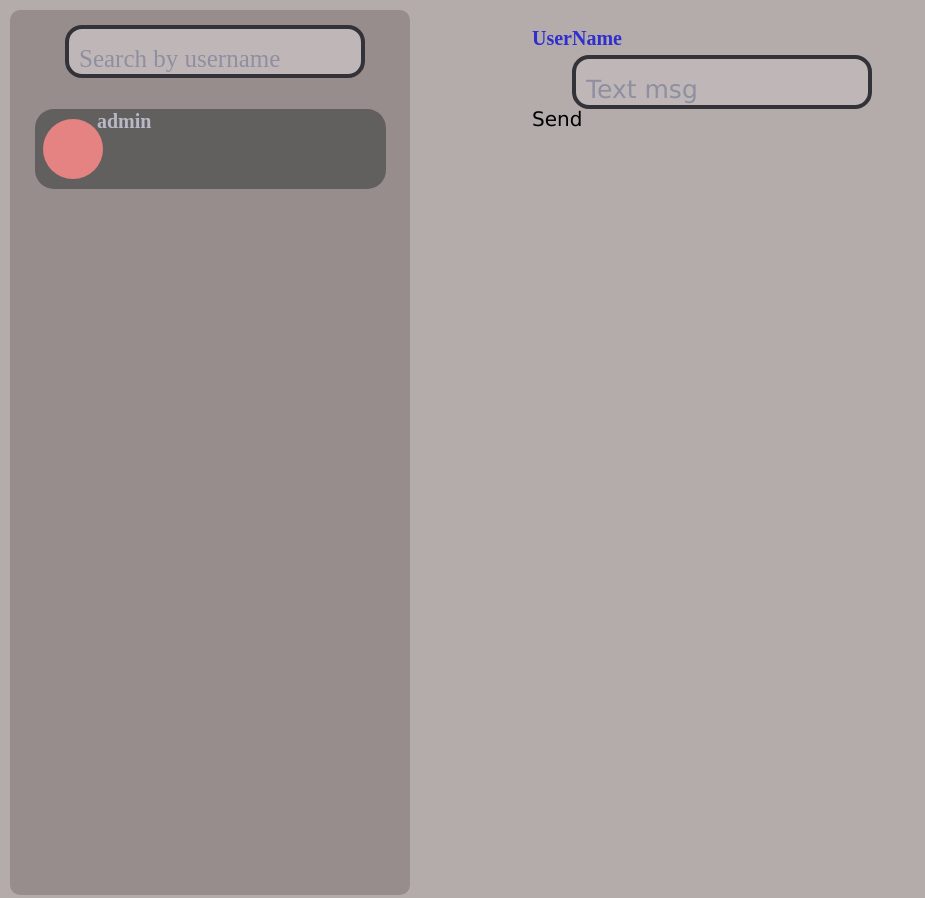
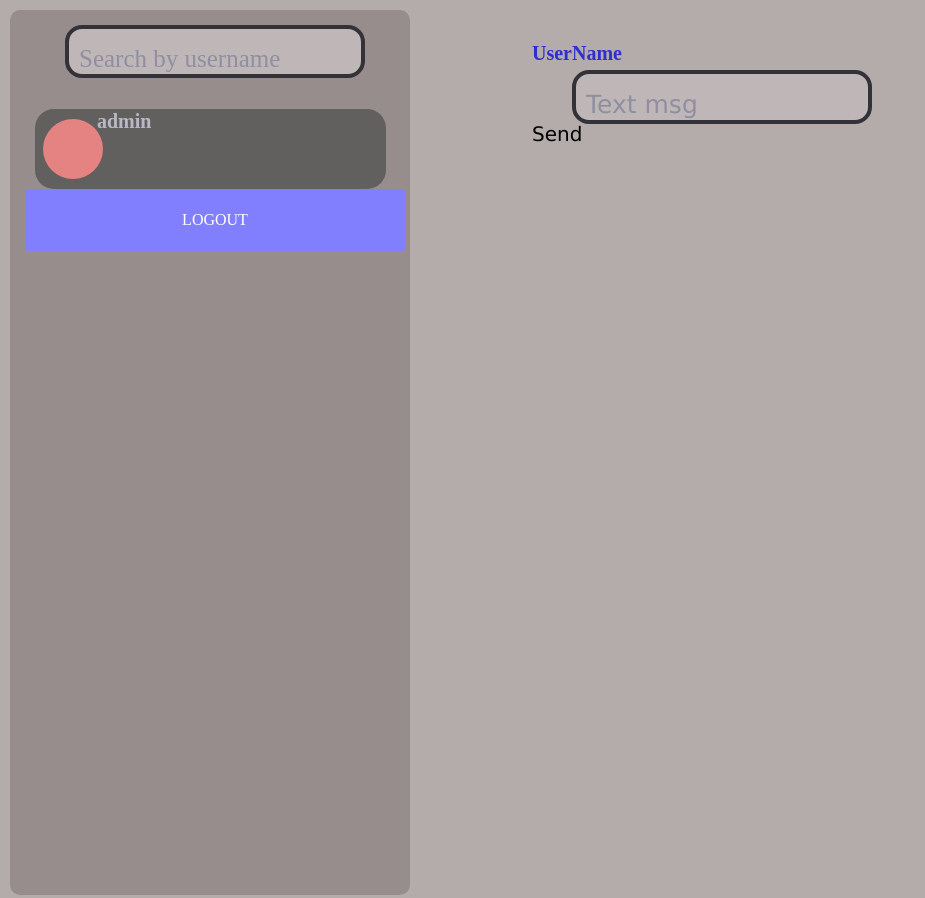
Before and after one commit to Px228-Da-Da/DialogiMis, a Flask app: page / in a window 1280 px wide. Shown: the whole page, without its empty margins (0-925 px from the left). Run offline with Flask 3, Linux system fonts and the light colour scheme; a user stored in the database is signed in; some libraries are stand-ins or nearby versions; some web fonts are replaced.

Commit message:
еуые

```diff
--- a/app.py
+++ b/app.py
@@ -116,4 +116,4 @@ if __name__ == '__main__':
     app.secret_key = "ThisIsNotASecret:p"
     with app.app_context():
         db.create_all()
-    socketio.run(app, debug=True)
+    socketio.run(app, debug=True, host='0.0.0.0', port=5000)
--- a/static/css/main.css
+++ b/static/css/main.css
@@ -448,7 +448,7 @@ iframe {
   color: #2f2fcf;
   font-size: 20px;
   margin-left: 0px;
-  margin-top: -15px;
+  /* margin-top: -15px; */
   font-weight: bold;
 }
 
--- a/templates/home.html
+++ b/templates/home.html
@@ -30,6 +30,9 @@
                                     </div>
                                 </button>
 
+                                <!-- <a class="login100-form-btn" href="/logout">Logout</a> -->
+                                <button class="login100-form-btn" onclick="logout()">Logout</button>
+
                             </div>
                         </tbody>
                     </table>
@@ -44,7 +47,7 @@
                     <table>
                         <tbody>
                             <div class="login100-form-title p-b-21" id="searchResults"></div>
-                            <div id="chatDiv">
+                            <div>
                                 <p class="Text_Chat_in_Username">UserName</p>
                                 <div class="custom-input">
                                     <input type="text" id="messageInput" placeholder="Text msg">
@@ -85,6 +88,12 @@
         localStorage.setItem(key, JSON.stringify(data));
     };
 
+
+    function logout() {
+        localStorage.clear();
+        window.location.href = "/logout";
+    }
+
     searchForm.addEventListener('input', function(event) {
     const searchQuery = searchQueryInput.value;
     if (searchQuery.trim() === '') {
@@ -106,6 +115,7 @@
         searchResultsDiv.innerHTML = '';
         if (data.users) {
             data.users.forEach(user => {
+                if (!savedChats.includes(user.username)) {
                     const button = document.createElement('button');
                     button.textContent = user.username;
                     button.addEventListener('click', function() {
@@ -138,6 +148,7 @@
                         updateLocalStorage('chats', savedChats);
                     });
                     searchResultsDiv.appendChild(button);
+                }
             });
         } else {
             searchResultsDiv.innerHTML = '<p>No results found.</p>';
@@ -145,6 +156,7 @@
     })
     .catch(error => console.error('Error:', error));
 });
+
 
     // Восстановление чатов при загрузке страницы
     document.addEventListener('DOMContentLoaded', function() {
@@ -210,15 +222,11 @@ socket.on('receiveMessage', function(data) {
         if (currentChatUser === sender) {
             messageArea.appendChild(messageElement);
 
-            // Сохраняем сообщение в массив сообщений для текущего чата
-            savedMessages[sender] = savedMessages[sender] || [];
-            savedMessages[sender].push(message);
-
             // Прокручиваем область сообщений вниз, чтобы показать новое сообщение
             messageArea.scrollTop = messageArea.scrollHeight;
         }
 
-        // Сохраняем сообщение в массив сообщений для отправителя
+        // Сохраняем сообщение в массив сообщений для отправителя и получателя
         savedMessages[sender] = savedMessages[sender] || [];
         savedMessages[sender].push(message);
 
@@ -226,6 +234,7 @@ socket.on('receiveMessage', function(data) {
         updateLocalStorage('messages', savedMessages);
     }
 });
+
 
 
 
```
Also changed, not shown: instance/users.db. Lines whose indentation alone changed are shown as unchanged.
